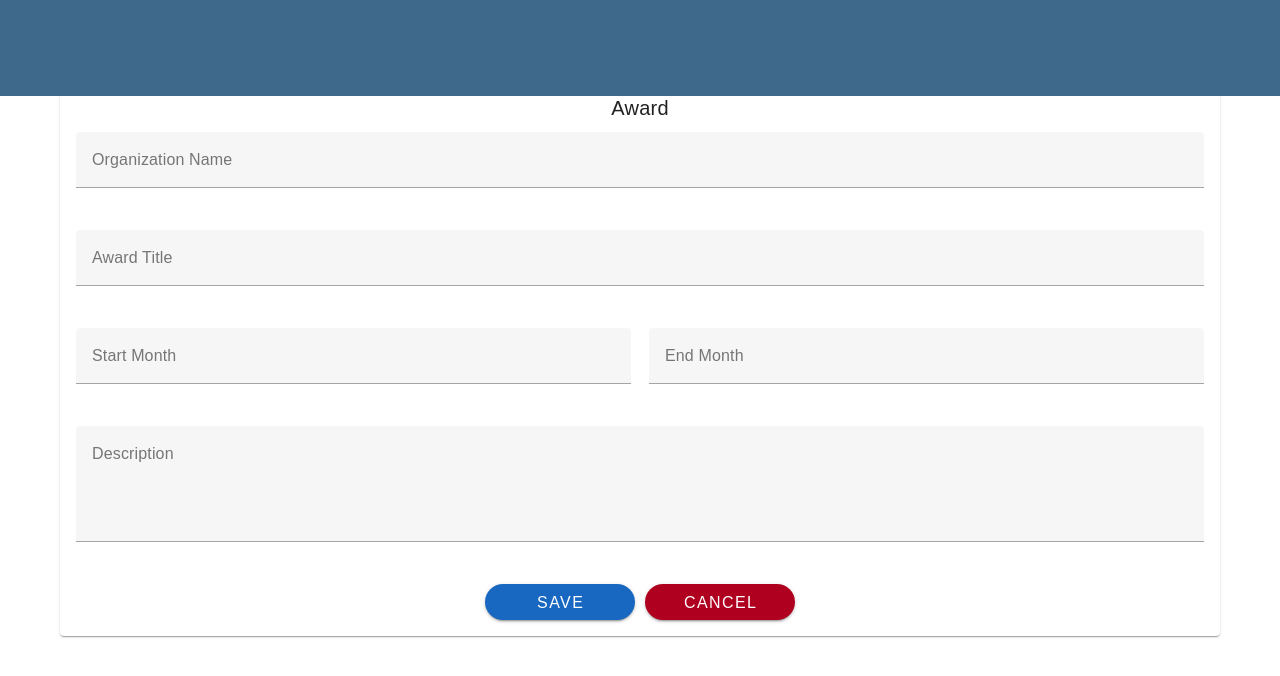
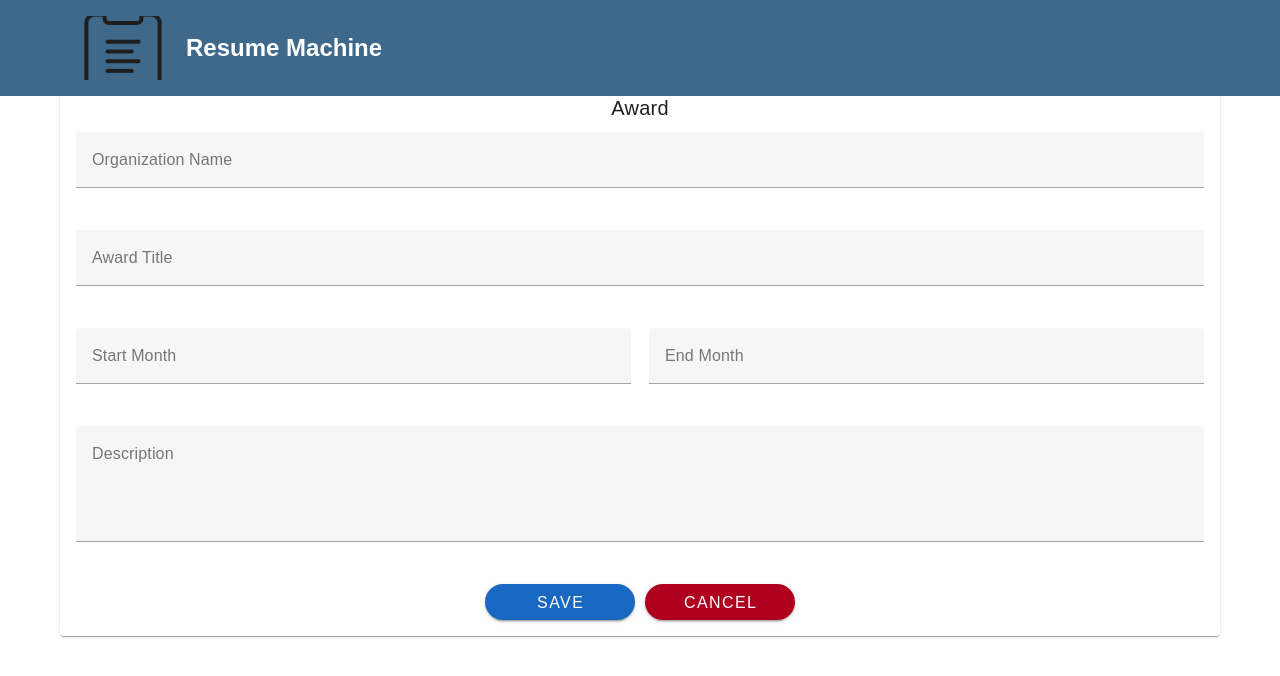
Before and after one commit to IanGWhite/SE4-Project-3-frontend, a Vue app: page /addAward in a window 1280 px wide. Shown: the top 676 px of the page. Built offline with nearby package versions, Linux system fonts and the light colour scheme; what webfontloader would draw is missing.

Commit message:
removed container and navigation buttons

```diff
--- a/src/components/MenuBar.vue
+++ b/src/components/MenuBar.vue
@@ -1,12 +1,12 @@
 <template>
   <v-app-bar color="darkBlue" dark flat>
     <v-container class="d-flex justify-space-between align-center">
-      <!--<div class="d-flex align-center">
+      <div class="d-flex align-center">
         <img src="../assets/logo.png" alt="Logo" class="logo mr-2" />
         <h1 class="title">Resume Machine</h1>
       </div>
 
-      <div class="menu-buttons">
+      <!--<div class="menu-buttons">
         <v-btn color="lightBlue" class="mx-2" @click="navigateTo('resume')">Resume</v-btn>
         <v-btn color="lightBlue" class="mx-2" @click="navigateTo('info')">Info</v-btn>
         <v-avatar color="brown" size="40px" class="mx-2" @click="toggleDrawer"></v-avatar>
@@ -14,7 +14,7 @@
     </v-container>
 
     <!-- Right Drawer -->
-    <v-navigation-drawer
+    <!--<v-navigation-drawer
       v-model="drawer"
       right
       temporary
@@ -34,7 +34,7 @@
       <v-list-item>
         <v-btn  class="drawer-btn" @click="signOut">Sign Out</v-btn>
       </v-list-item>
-    </v-navigation-drawer>
+    </v-navigation-drawer>-->
   </v-app-bar>
 </template>
 
```
